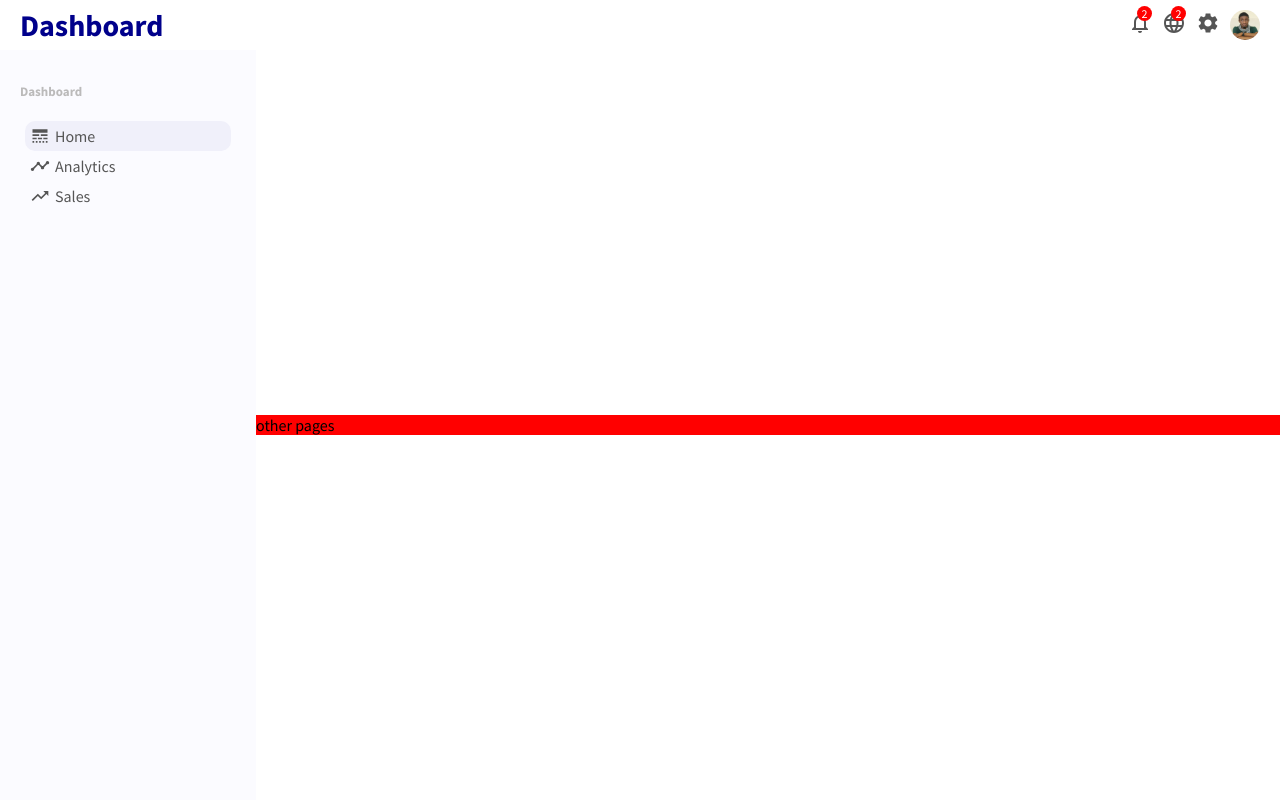
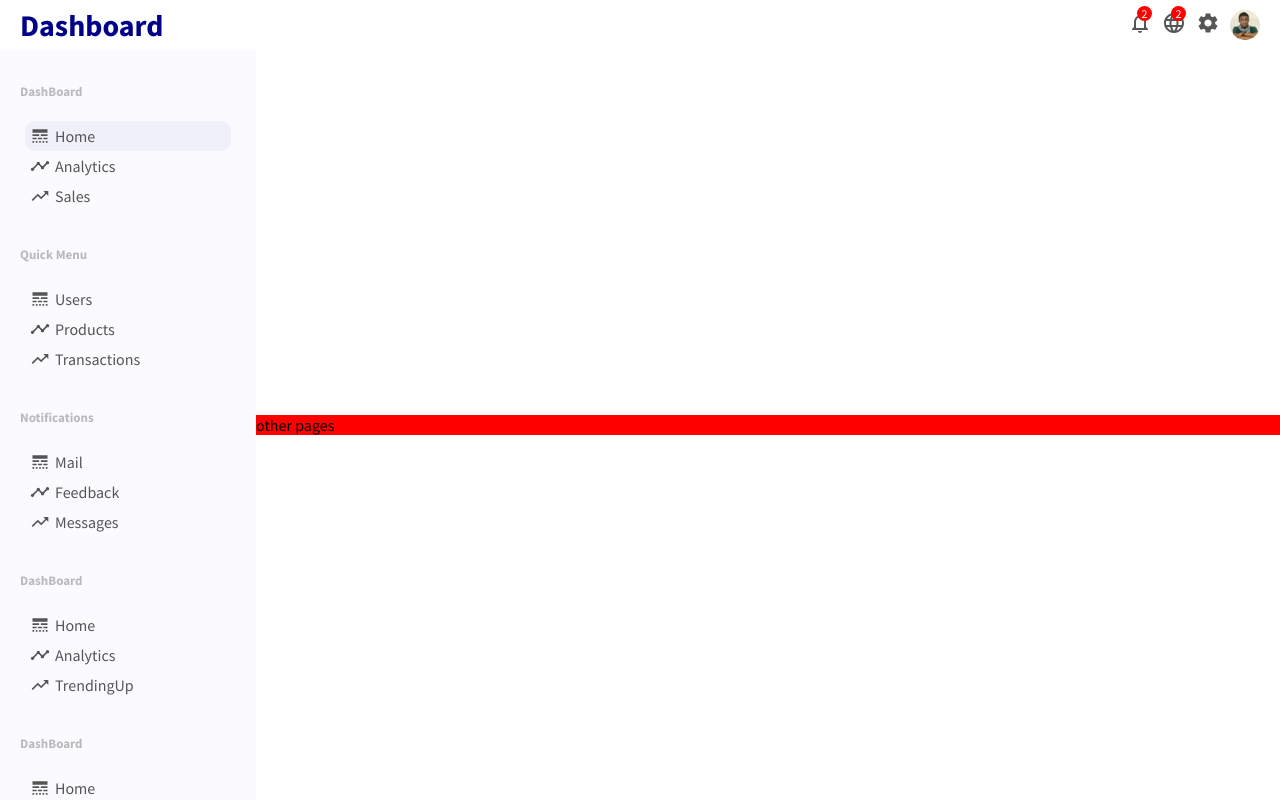
Before and after one commit to AyoTheInspired/admin-dashboard-v2, a React (Create React App) app: page / in a window 1280 px wide. Shown: the top 800 px of the page. Built offline with nearby package versions, Linux system fonts and the light colour scheme.

Commit message:
Abstracted SidebarItems into external file

```diff
--- /dev/null
+++ b/src/appData.js
@@ -0,0 +1,61 @@
+import {
+	LineStyle,
+	Timeline,
+	TrendingUp,
+	// Storefront,
+	// AttachMoney,
+	// Barchart,
+	// MailOutline,
+	// DynamicFeed,
+	// ChatBubbleOutline,
+	// WorkOutline,
+	// Report,
+} from "@material-ui/icons";
+
+export const sidebarItems = [
+	{
+		id: 1,
+		title: "DashBoard",
+		subItems: [
+			{ Icon: LineStyle, text: "Home", selected: true },
+			{ Icon: Timeline, text: "Analytics" },
+			{ Icon: TrendingUp, text: "Sales" },
+		],
+	},
+	{
+		id: 2,
+		title: "Quick Menu",
+		subItems: [
+			{ Icon: LineStyle, text: "Users" },
+			{ Icon: Timeline, text: "Products" },
+			{ Icon: TrendingUp, text: "Transactions" },
+		],
+	},
+	{
+		id: 3,
+		title: "Notifications",
+		subItems: [
+			{ Icon: LineStyle, text: "Mail" },
+			{ Icon: Timeline, text: "Feedback" },
+			{ Icon: TrendingUp, text: "Messages" },
+		],
+	},
+	{
+		id: 1,
+		title: "DashBoard",
+		subItems: [
+			{ Icon: LineStyle, text: "Home" },
+			{ Icon: Timeline, text: "Analytics" },
+			{ Icon: TrendingUp, text: "TrendingUp" },
+		],
+	},
+	{
+		id: 1,
+		title: "DashBoard",
+		subItems: [
+			{ Icon: LineStyle, text: "Home" },
+			{ Icon: Timeline, text: "Analytics" },
+			{ Icon: TrendingUp, text: "TrendingUp" },
+		],
+	},
+];
--- a/src/components/Sidebar.jsx
+++ b/src/components/Sidebar.jsx
@@ -1,11 +1,42 @@
 import React from "react";
 import styled from "styled-components";
-import { LineStyle, Timeline, TrendingUp } from "@material-ui/icons";
+import {
+	LineStyle,
+	Timeline,
+	TrendingUp,
+	// Storefront,
+	// AttachMoney,
+	// Barchart,
+	// MailOutline,
+	// DynamicFeed,
+	// ChatBubbleOutline,
+	// WorkOutline,
+	// Report,
+} from "@material-ui/icons";
+import { sidebarItems } from "../appData";
 
 function Sidebar() {
 	return (
 		<Div>
 			<div className="sidebarWrapper">
+				{sidebarItems.map(({ id, title, subItems }) => (
+					<div key={id} className="sidebarMenu">
+						<h3 className="sidebarTitle"> {title} </h3>
+						<ul className="sidebarList">
+							{subItems.map((subItem) => {
+								const { Icon, text, selected } = subItem;
+								return (
+									<li
+										className={`${selected && "active"} sidebarListItem`}
+										key={text}>
+										<Icon className="sidebarIcon" /> {text}
+									</li>
+								);
+							})}
+						</ul>
+					</div>
+				))}
+
 				<div className="sidebarMenu">
 					<h3 className="sidebarTitle">Dashboard</h3>
 					<ul className="sidebarList">
```
